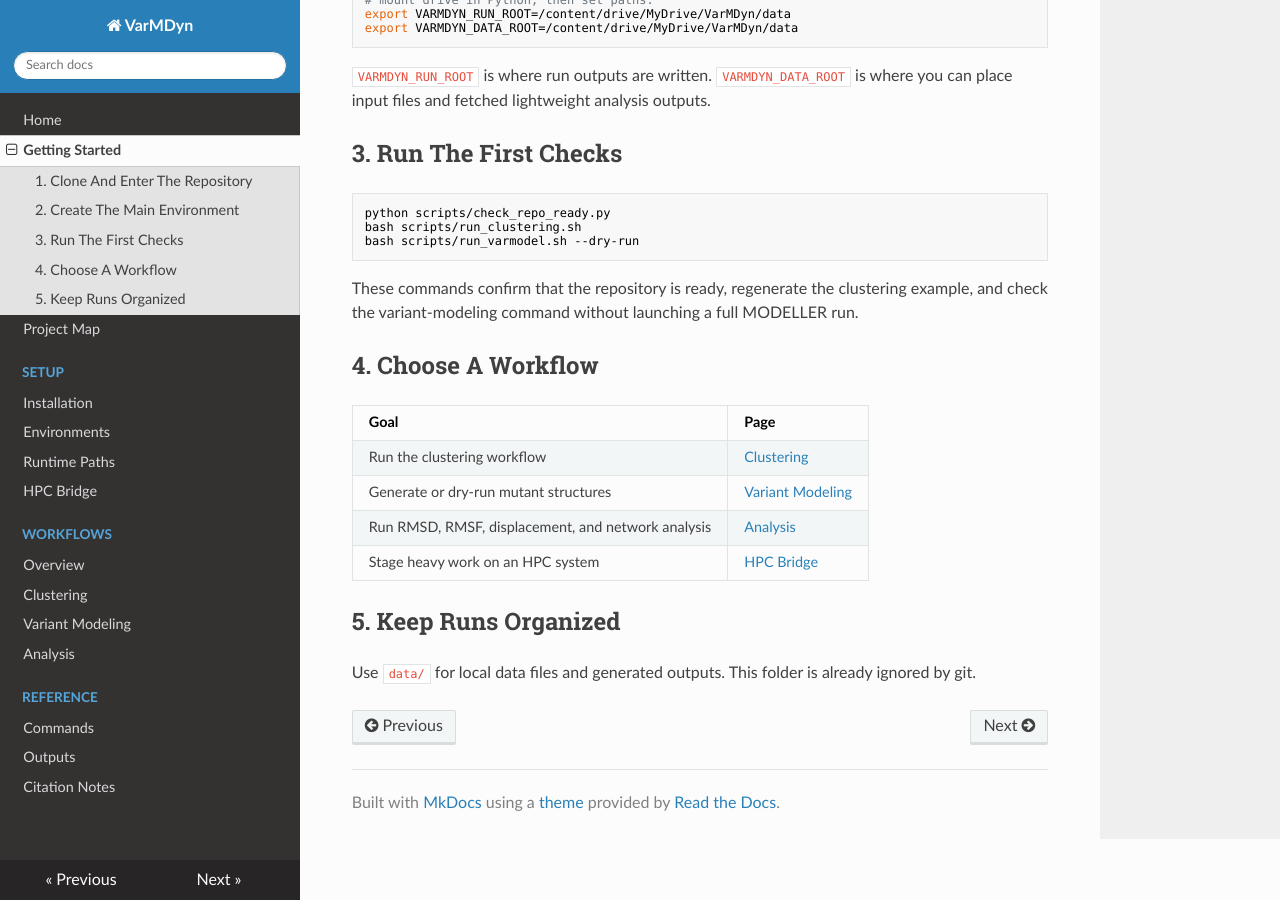
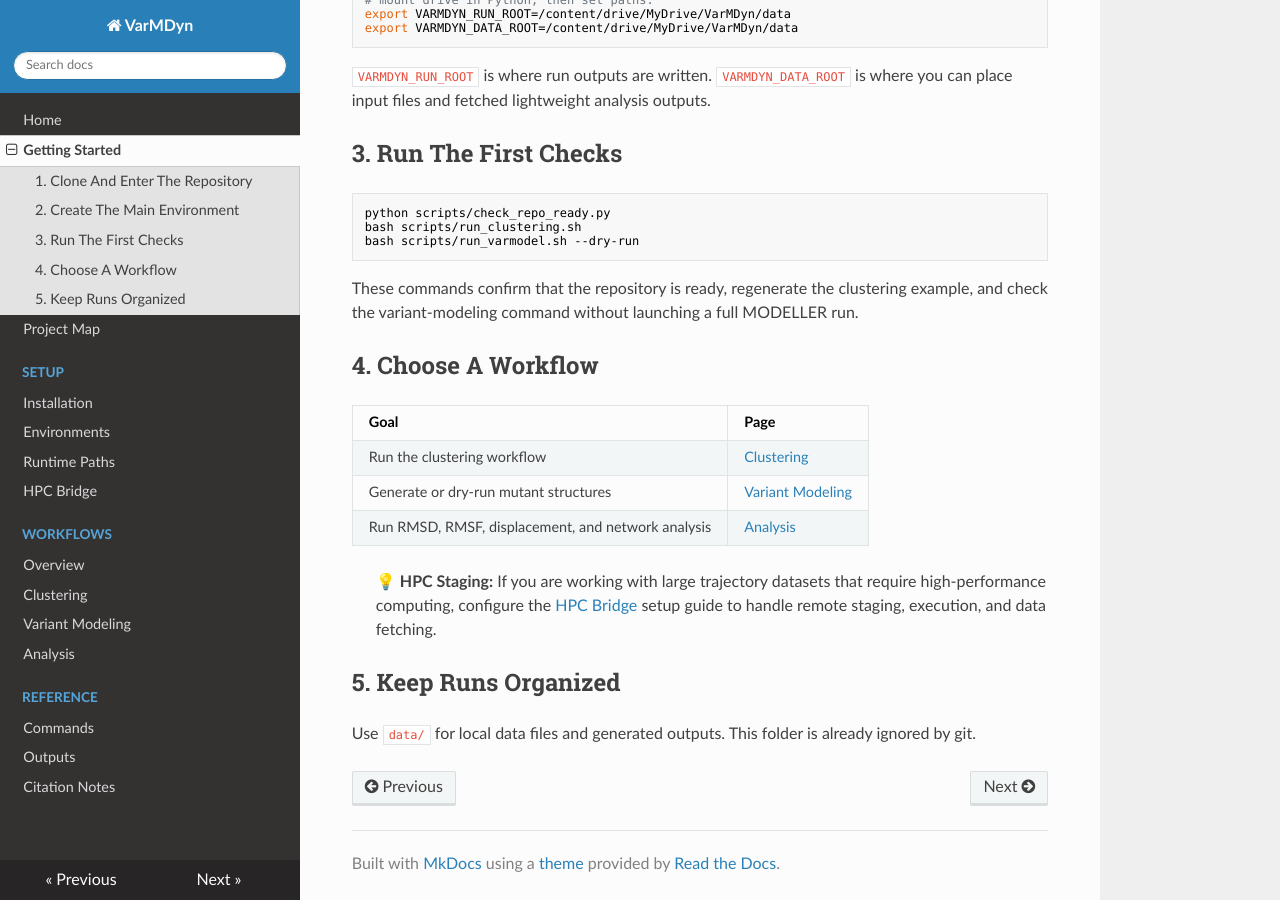
Before and after one commit to paulshamrat/VarMDyn, an MkDocs documentation site: the page built from docs/source/getting-started.md, in a window 1280 px wide and 900 px high, scrolled down 595 px. Built offline with MkDocs 1.6.1, drawn with Linux system fonts in a browser that asks for light colours; nearby versions of some CDN libraries.

Commit message:
docs: treat HPC Bridge as an analysis setup companion instead of a core workflow goal

```diff
--- a/docs/source/getting-started.md
+++ b/docs/source/getting-started.md
@@ -48,7 +48,8 @@ run.
 | Run the clustering workflow | [Clustering](workflows/clustering.md) |
 | Generate or dry-run mutant structures | [Variant Modeling](workflows/varmodel.md) |
 | Run RMSD, RMSF, displacement, and network analysis | [Analysis](workflows/analysis.md) |
-| Stage heavy work on an HPC system | [HPC Bridge](setup/hpc.md) |
+
+> 💡 **HPC Staging:** If you are working with large trajectory datasets that require high-performance computing, configure the [HPC Bridge](setup/hpc.md) setup guide to handle remote staging, execution, and data fetching.
 
 ## 5. Keep Runs Organized
 
```
Also changed, not shown: docs/source/workflows/index.md (+1 -1 lines).
